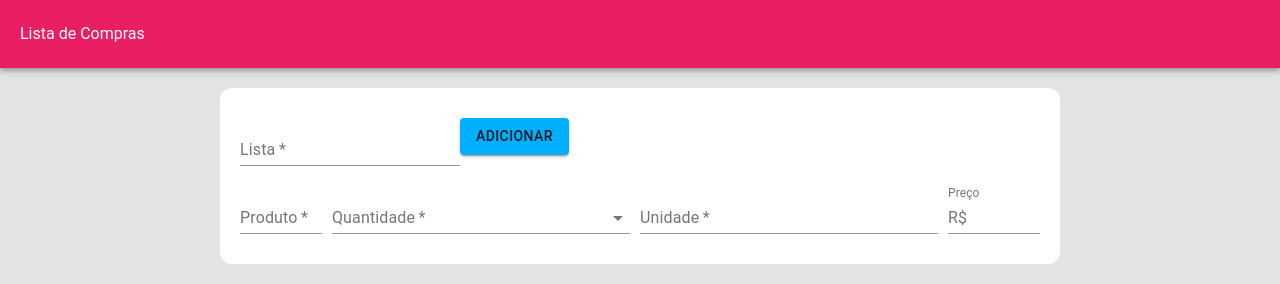
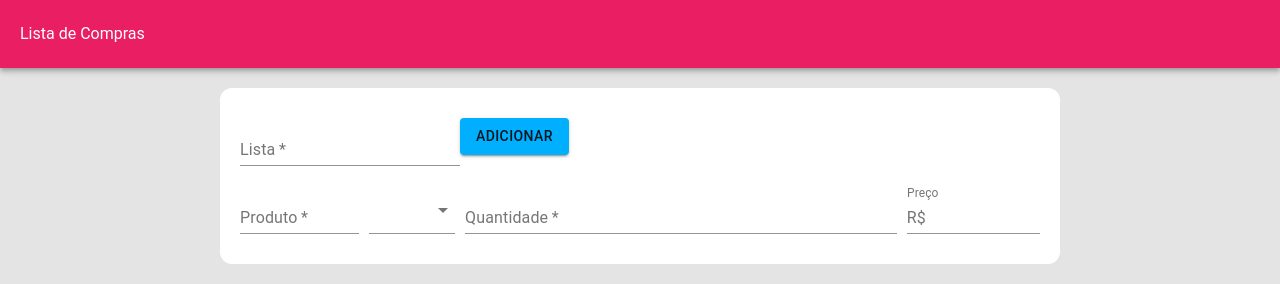
Before and after one commit to luca-henrique/frontend-lista-compras, a React app: page /create-list in a window 1280 px wide. Shown: the top 284 px of the page. Built offline with nearby package versions, Linux system fonts and the light colour scheme; the HTML template or start-up script is replaced by a standard one.

Commit message:
feature: disparando funcoes

```diff
--- a/src/pages/CreateList/Form.tsx
+++ b/src/pages/CreateList/Form.tsx
@@ -1,19 +1,54 @@
-import {InputAdornment, MenuItem, Button, TextField} from '@material-ui/core';
+import {
+  InputAdornment,
+  MenuItem,
+  Button,
+  TextField,
+  Select,
+  InputLabel,
+  FormControl,
+} from '@material-ui/core';
+import React, {useState} from 'react';
+import {useDispatch, useSelector} from 'react-redux';
 
 const units = ['kg', 'lt', 'un'];
 
+import {Creators as ListActions} from '../../store/actions/list';
+
 const FormList = () => {
+  const dispatch = useDispatch();
+
+  const [list, setList] = useState('');
+  const [productName, setProductName] = useState('');
+  const [quantity, setQuantity] = useState('');
+  const [price, setPrice] = useState('');
+  const [unity, setUnity] = useState('');
+
+  const state = useSelector((state) => state);
+
+  const addProductList = (e) => {
+    e.preventDefault();
+    const product = {
+      productName,
+      quantity,
+      unity,
+      price,
+    };
+    dispatch(ListActions.addProductRequest(list, product));
+
+    console.log(state);
+  };
+
   return (
-    <form className='form-container'>
+    <form className='form-container' onSubmit={addProductList}>
       <div>
         <TextField
           label='Lista'
           name='list'
-          value={''}
-          onChange={() => {}}
+          value={list}
+          onChange={(event) => setList(event.target.value)}
           required
         />
-        <Button variant='contained' color='secondary'>
+        <Button variant='contained' color='secondary' type='submit'>
           Adicionar
         </Button>
       </div>
@@ -28,30 +63,38 @@ const FormList = () => {
         <TextField
           label='Produto'
           name='product'
-          value={''}
-          onChange={() => {}}
+          value={productName}
+          onChange={(event) => setProductName(event.target.value)}
           required
         />
+
+        <Select
+          label='Unidade'
+          name='unity'
+          value={unity}
+          onChange={(event) => {
+            setUnity(event.target.value);
+          }}
+          required
+          style={{width: '160px'}}
+        >
+          <MenuItem value=''>
+            <em>None</em>
+          </MenuItem>
+          {units.map((option) => {
+            return (
+              <MenuItem key={option} value={option}>
+                {option}
+              </MenuItem>
+            );
+          })}
+        </Select>
 
         <TextField
           label='Quantidade'
           name='quantity'
-          value={''}
-          onChange={() => {}}
-          required
-          select
-          fullWidth
-        >
-          {units.map((option) => {
-            return <MenuItem key={option}>{option}</MenuItem>;
-          })}
-        </TextField>
-
-        <TextField
-          label='Unidade'
-          name='unity'
-          value={''}
-          onChange={() => {}}
+          value={quantity}
+          onChange={(event) => setQuantity(event.target.value)}
           required
           fullWidth
         />
@@ -59,8 +102,8 @@ const FormList = () => {
         <TextField
           label='Preço'
           name='price'
-          value={''}
-          onChange={() => {}}
+          value={price}
+          onChange={(event) => setPrice(event.target.value)}
           InputProps={{
             startAdornment: (
               <InputAdornment position='start'>R$</InputAdornment>
--- a/src/store/actions/list.ts
+++ b/src/store/actions/list.ts
@@ -3,11 +3,11 @@ export const Types = {
 };
 
 export const Creators = {
-  addProductRequest(product, list) {
+  addProductRequest(list, product) {
     return {
       type: Types.ADD_PRODUCT_REQUEST,
+      list,
       product,
-      list,
     };
   },
 };
--- a/src/store/reducers/list.ts
+++ b/src/store/reducers/list.ts
@@ -6,6 +6,8 @@ const INITIAL_STATE = {
 };
 
 export default function list(state = INITIAL_STATE, action) {
+  console.log(action);
+
   switch (action.type) {
     case Types.ADD_PRODUCT_REQUEST:
       return {
```
